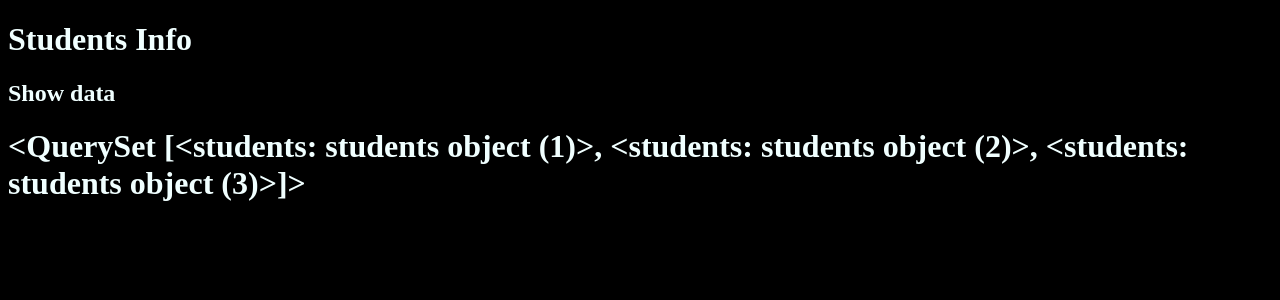
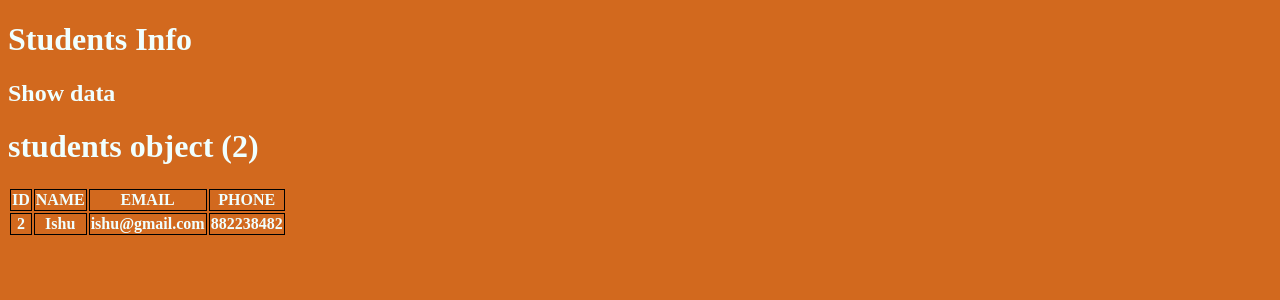
Before and after one commit to amandeepchaudhary/DjangoProjects, a Django app: page /info/ in a window 1280 px wide. Shown: the top 300 px of the page. Run offline with Django 4.2, Linux system fonts and the light colour scheme; data comes from the database, SQL or seed files in the repository; both versions use the stored data as it was after the commit; lists and menus that the app fills with data are empty.

Commit message:
modification on corrections with flake8

```diff
--- a/aman14/enroll/models.py
+++ b/aman14/enroll/models.py
@@ -1,6 +1,8 @@
 from django.db import models
 
 # Create your models here.
+
+
 class students(models.Model):
     stuid = models.IntegerField(primary_key=True)
     stuname = models.CharField(max_length=90)
--- a/aman14/enroll/static/enroll/studetails.css
+++ b/aman14/enroll/static/enroll/studetails.css
@@ -1,4 +1,4 @@
 body{
-    background-color:black;
-    color:azure
+    background-color:chocolate;
+    color:azure;
 }
--- a/aman14/enroll/templates/enroll/studetails.html
+++ b/aman14/enroll/templates/enroll/studetails.html
@@ -1,10 +1,31 @@
 {% extends 'enroll/home.html' %}
 {% block content %}
 <h1>Students Info</h1>
+<style>
+    th,td{
+        border: 1px black solid ;
+    }
+</style>
 
 {% if stu %}
     <h2>Show data</h2>
     <h1>{{stu}}</h1>
+    <table>
+        <tr>
+            <th>ID</th>
+            <th>NAME</th>
+            <th>EMAIL</th>
+            <th>PHONE</th>
+        </tr>
+        <tr>
+            <th>{{stu.stuid}}</th>
+            <th>{{stu.stuname}}</th>
+            <th>{{stu.stumail}}</th>
+            <th>{{stu.stuphone}}</th>
+        </tr>
+    </table>
+
+
 {% else %}
     <h2>No data</h2>
 {% endif %}
--- a/aman14/enroll/urls.py
+++ b/aman14/enroll/urls.py
@@ -3,5 +3,5 @@ from enroll import views
 
 urlpatterns = [
     path('', views.stuhome),
-    path('info/', views.stuinfo,name='info')
+    path('info/', views.stuinfo, name='info')
 ]
--- a/aman14/enroll/views.py
+++ b/aman14/enroll/views.py
@@ -1,10 +1,15 @@
 from django.shortcuts import render
 from enroll.models import students
 # Create your views here.
+
+
 def stuhome(request):
-    return render(request,'enroll/home.html')
+    return render(request, 'enroll/home.html')
+
 
 def stuinfo(request):
-    stud = students.objects.all()   #all() = returns Query set
-    print('myoutput',stud)
-    return render(request,'enroll/studetails.html',{'stu':stud})
+    stud = students.objects.all()   # all() = returns Query set
+    # if we want the data for a single identity then we use get()
+    stud = students.objects.get(pk=2)  # where pk is the private key of that identity
+    print('myoutput', stud)
+    return render(request, 'enroll/studetails.html', {'stu': stud})
```
Also changed, not shown: aman14/db.sqlite3, 1 other file.
